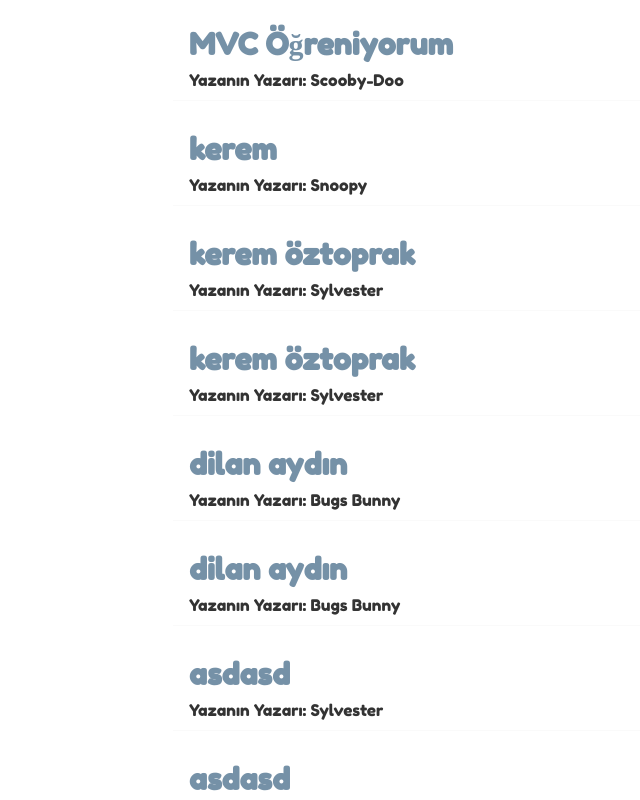
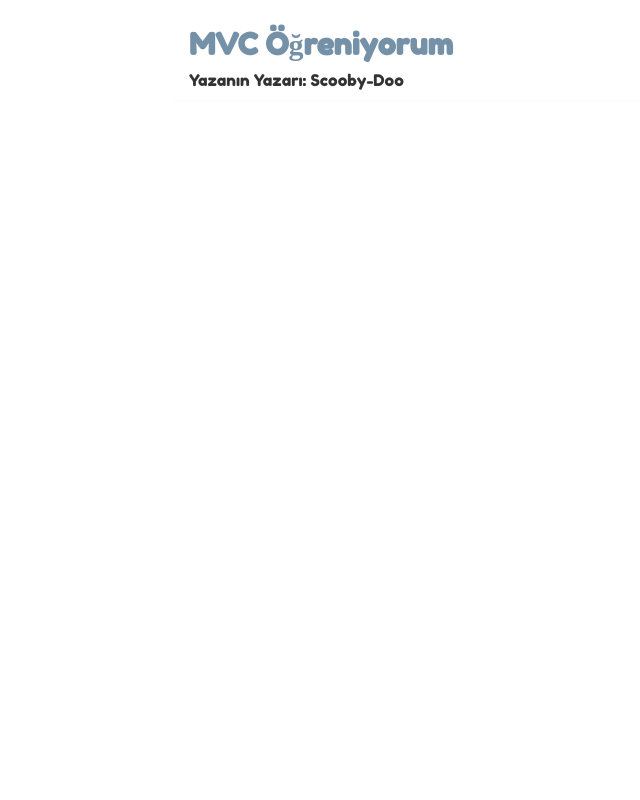
Before and after one commit to KeremOztoprak/basic-react-app, a React (Create React App) app: page / in a window 1280 px wide. Shown: the part 460-1260 px from the top of the page, without its empty margins (167-807 px from the left). After the commit the page ends 800 px from the top, so only its background shows below. Built offline with nearby package versions, Linux system fonts and the light colour scheme; data requests are answered from the project's data file.

Commit message:
feat : post deletion and error page creation 🎉

```diff
--- a/data/db.json
+++ b/data/db.json
@@ -23,54 +23,6 @@
       "Aciklama": "lorem ipsun",
       "yazar": "Scooby-Doo",
       "id": 4
-    },
-    {
-      "ad": "kerem",
-      "Aciklama": "öztoprak",
-      "yazar": "Snoopy",
-      "id": 5
-    },
-    {
-      "ad": "kerem öztoprak",
-      "Aciklama": "dilanı çok seeviyorum ",
-      "yazar": "Sylvester",
-      "id": 6
-    },
-    {
-      "ad": "kerem öztoprak",
-      "Aciklama": "dilanı çok seeviyorum ",
-      "yazar": "Sylvester",
-      "id": 7
-    },
-    {
-      "ad": "dilan aydın ",
-      "Aciklama": "asdsad",
-      "yazar": "Bugs Bunny",
-      "id": 8
-    },
-    {
-      "ad": "dilan aydın ",
-      "Aciklama": "asdsad",
-      "yazar": "Bugs Bunny",
-      "id": 9
-    },
-    {
-      "ad": "asdasd",
-      "Aciklama": "asdasd",
-      "yazar": "Sylvester",
-      "id": 10
-    },
-    {
-      "ad": "asdasd",
-      "Aciklama": "asdasd",
-      "yazar": "Sylvester",
-      "id": 11
-    },
-    {
-      "ad": "asdasd",
-      "Aciklama": "asdasd",
-      "yazar": "Sylvester",
-      "id": 12
     }
   ]
 }
--- a/src/App.js
+++ b/src/App.js
@@ -3,6 +3,7 @@ import Anasayfa from './Home';
 import { BrowserRouter as Router, Route, Switch } from 'react-router-dom';
 import Create from './Create';
 import BlogDetails from './BlogDetails';
+import NotFound from './NotFound';
 
 function App() {
   return (
@@ -20,6 +21,9 @@ function App() {
             <Route path="/blogs/:id">
               <BlogDetails />
             </Route>
+            <Route path="*">
+              <NotFound />
+            </Route>
           </Switch>
         </div>
       </div>
--- a/src/BlogDetails.js
+++ b/src/BlogDetails.js
@@ -1,10 +1,19 @@
-import { useParams } from "react-router-dom";
+import { useParams, useHistory } from "react-router-dom";
 import useFetch from "./useFetch";
 
 const BlogDetails = () => {
 
     const { id } = useParams();
+    const history = useHistory();
     const { veri: blog, yukleniyor, hata } = useFetch('http://localhost:8000/yazilar/' + id);
+    const handleDelete = () => {
+        fetch('http://localhost:8000/yazilar/' + id, {
+            method: 'DELETE'
+        }).then(() => {
+            console.log('silindi');
+            history.push('/')
+        })
+    }
     return (
         <div className="blog-details">
             {yukleniyor && <div>Yükleniyor...</div>}
@@ -14,6 +23,7 @@ const BlogDetails = () => {
                     <h2>{blog.ad}</h2>
                     <p>Yazar: {blog.yazar}</p>
                     <div>{blog.Aciklama}</div>
+                    <button onClick={handleDelete}>Sil</button>
                 </article>
             )}
         </div>
--- a/src/Create.js
+++ b/src/Create.js
@@ -1,4 +1,5 @@
 import { useState } from "react";
+import { useHistory } from "react-router-dom";
 
 const Create = () => {
 
@@ -7,6 +8,7 @@ const Create = () => {
     const [yazar, setYazar] = useState('');
 
     const [yukleniyor, setYukleniyor] = useState(false);
+    const history = useHistory();
 
     const handleSubmit = (e) => {
         e.preventDefault();
@@ -20,6 +22,8 @@ const Create = () => {
         }).then(() => {
             console.log('yazı eklendi');
             setYukleniyor(false);
+
+            history.push('/');
         })
     }
 
--- /dev/null
+++ b/src/NotFound.js
@@ -0,0 +1,15 @@
+import { Link } from "react-router-dom";
+
+const NotFound = () => {
+    return (
+        <>
+            <div className="not-found">
+                <h2>Yanlış Sayfa</h2>
+                <p>Sayfa Bulunamadı</p>
+                <Link to="/">Anasayfa</Link>
+            </div>
+        </>
+    );
+}
+
+export default NotFound;
```
